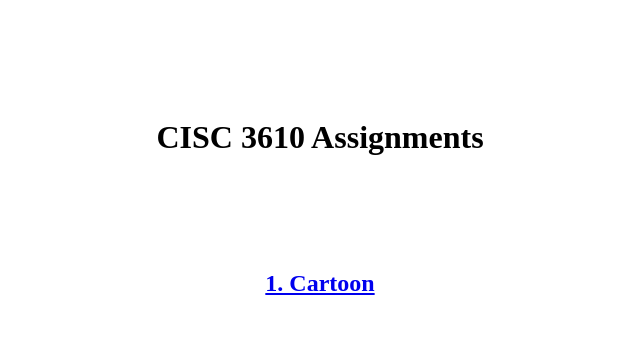
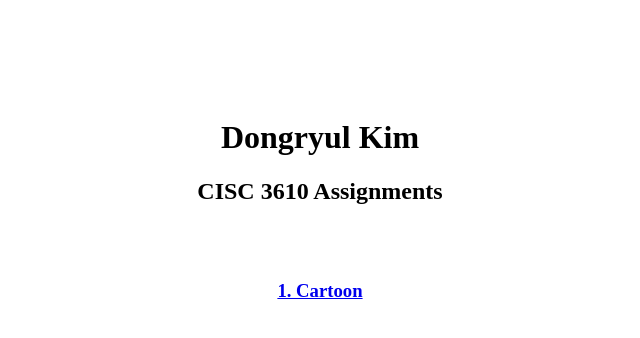
Before and after one commit to davidkim9299/CISC3610, a plain HTML site: page docs/index.html in a window 1280 px wide. Shown: the whole page, without its empty margins (320-960 px from the left). Drawn offline with Linux system fonts and the light colour scheme.

Commit message:
Update index.html

```diff
--- a/docs/index.html
+++ b/docs/index.html
@@ -8,9 +8,10 @@
 <body>
 	<center>
 	<br><br><br><br><br>
-	<h1>CISC 3610 Assignments</h1>
-	<br><br><br><br>
-	<a href="https://davidkim9299.github.io/CISC3610/CARTOON/"><h2>1. Cartoon</h2></a>
+	<h1>Dongryul Kim</h1>
+	<h2>CISC 3610 Assignments</h2>
+	<br><br>
+	<a href="https://davidkim9299.github.io/CISC3610/CARTOON/"><h3>1. Cartoon</h3></a>
 	</center>
 </body>
 </html>
```
